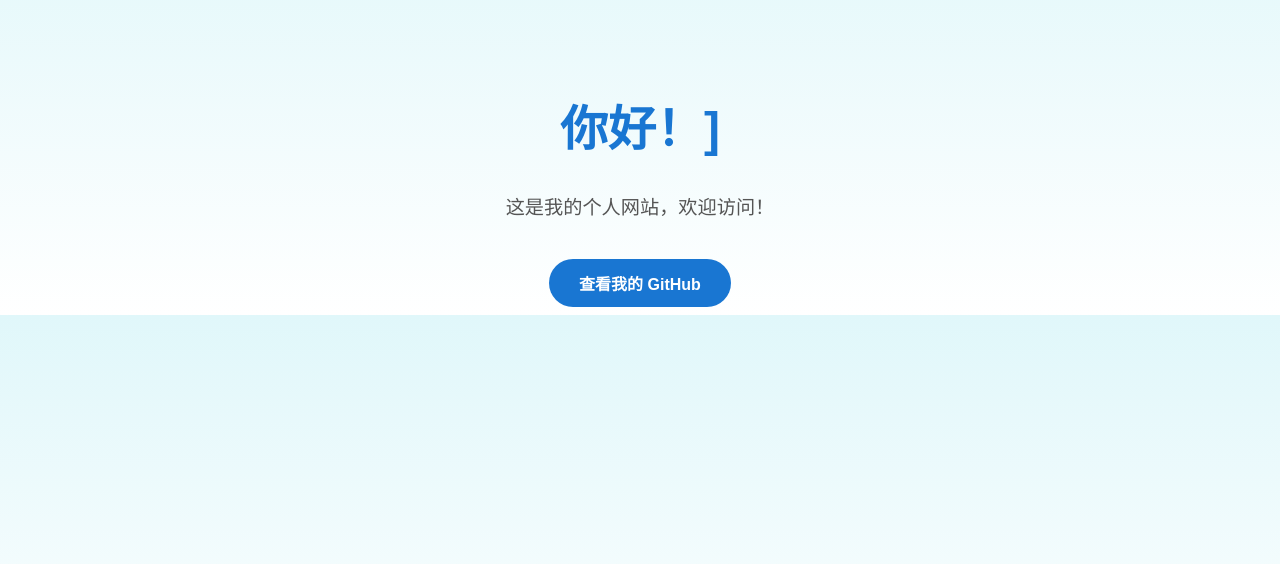
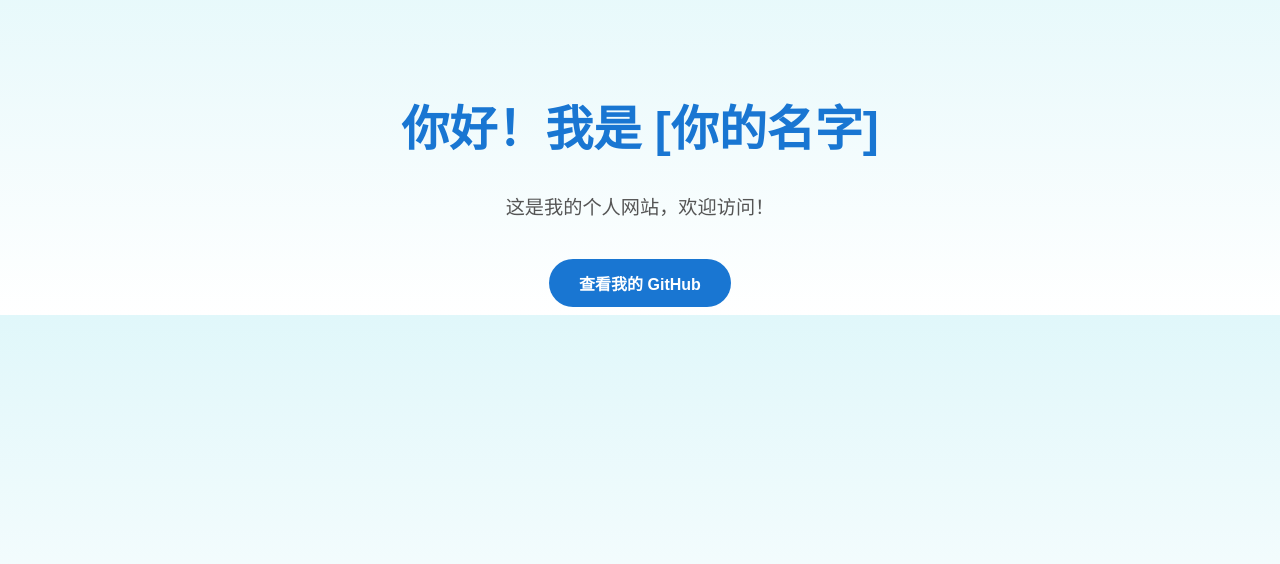
Before and after one commit to Tomatonigate/MYSITE, a plain HTML site: page index.html in a window 1280 px wide. Shown: the part 102-666 px from the top of the page. Drawn offline with Linux system fonts and the light colour scheme.

Commit message:
Update index.html

```diff
--- a/index.html
+++ b/index.html
@@ -35,7 +35,7 @@
   </style>
 </head>
 <body>
-  <h1>你好！]</h1>
+  <h1>你好！我是 [你的名字]</h1>
   <p>这是我的个人网站，欢迎访问！</p>
   <a href="https://github.com/你的GitHub名" class="btn" target="_blank">查看我的 GitHub</a>
 </body>
```
